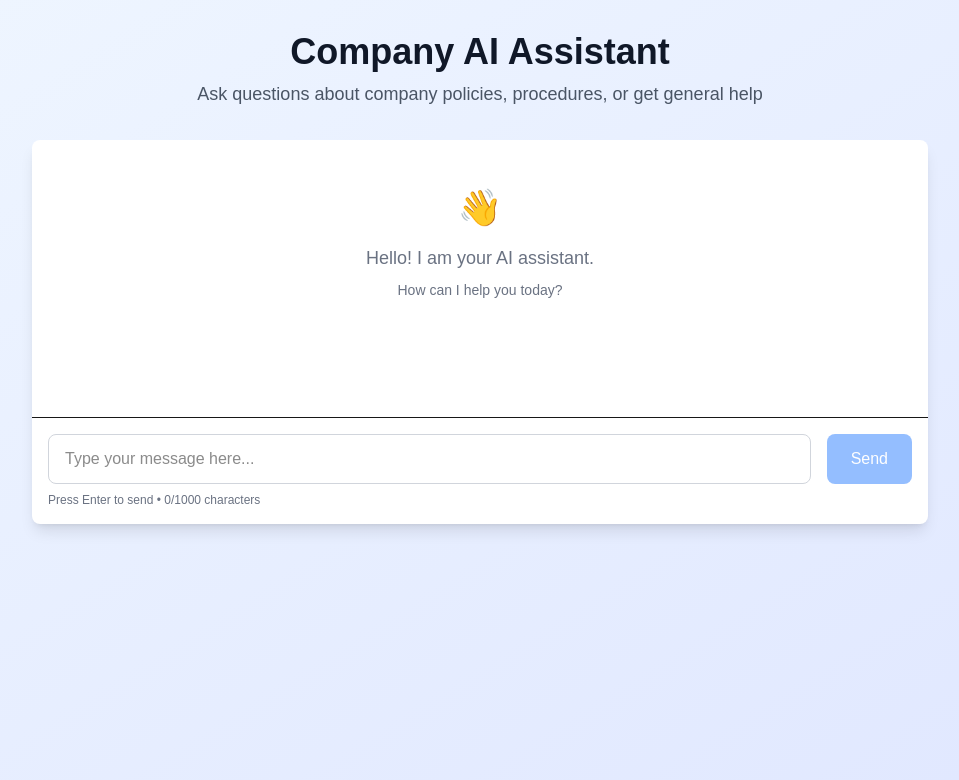
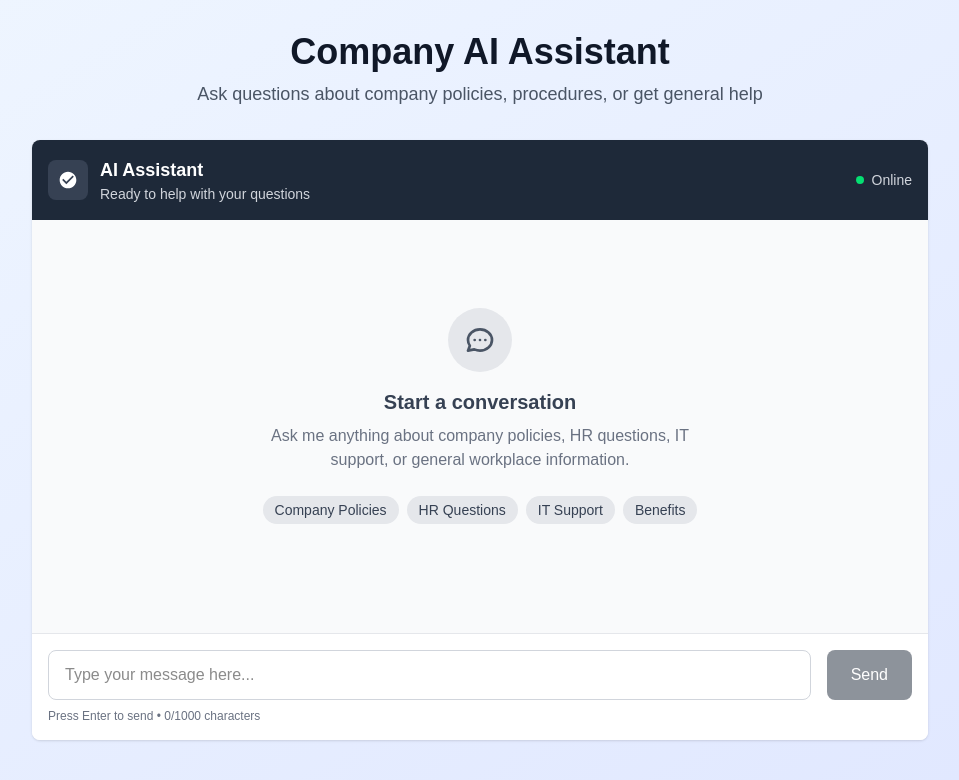
Before and after one commit to skylarnlea/AI-chatbot, a Next.js app: page / in a window 1280 px wide. Shown: the top 780 px of the page, without its empty margins (160-1119 px from the left). Built offline with nearby package versions, Linux system fonts and the light colour scheme.

Commit message:
updated chatbot interface css

```diff
--- a/src/components/ChatInterface.tsx
+++ b/src/components/ChatInterface.tsx
@@ -97,14 +97,47 @@ export default function ChatInterface() {
       </div>
 
       {/* Chat Container */}
-      <div className="bg-white rounded-lg shadow-lg h-96 flex flex-col">
+      <div className="bg-white rounded-lg shadow-sm h-[600px] flex flex-col">
+        {/* Chat Header */}
+        <div className="bg-gray-800 text-white p-4 rounded-t-lg">
+          <div className="flex items-center justify-between">
+            <div className="flex items-center">
+              <div className="w-10 h-10 bg-gray-700 rounded-lg flex items-center justify-center mr-3">
+                <svg className="w-5 h-5" fill="currentColor" viewBox="0 0 24 24">
+                  <path d="M12 2C6.48 2 2 6.48 2 12s4.48 10 10 10 10-4.48 10-10S17.52 2 12 2zm-2 15l-5-5 1.41-1.41L10 14.17l7.59-7.59L19 8l-9 9z"/>
+                </svg>
+              </div>
+              <div>
+                <h2 className="text-lg font-semibold">AI Assistant</h2>
+                <p className="text-gray-300 text-sm">Ready to help with your questions</p>
+              </div>
+            </div>
+            <div className="flex items-center space-x-2">
+              <div className="w-2 h-2 bg-green-400 rounded-full"></div>
+              <span className="text-sm text-gray-300">Online</span>
+            </div>
+          </div>
+        </div>
+
         {/* Messages Area */}
-        <div className="flex-1 overflow-y-auto p-4 space-y-4">
+        <div className="flex-1 overflow-y-auto p-6 space-y-4 bg-gray-50">
           {messages.length === 0 ? (
-            <div className="text-center text-gray-500 mt-8">
-              <div className="text-4xl mb-4">👋</div>
-              <p className="text-lg">Hello! I am your AI assistant.</p>
-              <p className="text-sm mt-2">How can I help you today?</p>
+            <div className="text-center text-gray-500 mt-16">
+              <div className="w-16 h-16 bg-gray-200 rounded-full flex items-center justify-center mx-auto mb-4">
+                <svg className="w-8 h-8 text-gray-600" fill="none" stroke="currentColor" viewBox="0 0 24 24">
+                  <path strokeLinecap="round" strokeLinejoin="round" strokeWidth={2} d="M8 12h.01M12 12h.01M16 12h.01M21 12c0 4.418-4.03 8-9 8a9.863 9.863 0 01-4.255-.949L3 20l1.395-3.72C3.512 15.042 3 13.574 3 12c0-4.418 4.03-8 9-8s9 3.582 9 8z" />
+                </svg>
+              </div>
+              <h3 className="text-xl font-semibold text-gray-700 mb-2">Start a conversation</h3>
+              <p className="text-gray-500 mb-6 max-w-md mx-auto">
+                Ask me anything about company policies, HR questions, IT support, or general workplace information.
+              </p>
+              <div className="flex flex-wrap justify-center gap-2 max-w-lg mx-auto">
+                <span className="px-3 py-1 bg-gray-200 text-gray-700 rounded-full text-sm">Company Policies</span>
+                <span className="px-3 py-1 bg-gray-200 text-gray-700 rounded-full text-sm">HR Questions</span>
+                <span className="px-3 py-1 bg-gray-200 text-gray-700 rounded-full text-sm">IT Support</span>
+                <span className="px-3 py-1 bg-gray-200 text-gray-700 rounded-full text-sm">Benefits</span>
+              </div>
             </div>
           ) : (
             messages.map((message) => (
@@ -112,27 +145,56 @@ export default function ChatInterface() {
                 key={message.id}
                 className={`flex ${message.type === 'user' ? 'justify-end' : 'justify-start'}`}
               >
+                <div className={`flex items-start space-x-3 max-w-2xl ${message.type === 'user' ? 'flex-row-reverse space-x-reverse' : ''}`}>
+                  {/* Avatar */}
+                  <div className={`w-8 h-8 rounded-full flex items-center justify-center flex-shrink-0 ${
+                    message.type === 'user'
+                      ? 'bg-gray-800 text-white'
+                      : 'bg-gray-200 text-gray-600'
+                  }`}>
+                    {message.type === 'user' ? (
+                      <svg className="w-4 h-4" fill="currentColor" viewBox="0 0 24 24">
+                        <path d="M12 12c2.21 0 4-1.79 4-4s-1.79-4-4-4-4 1.79-4 4 1.79 4 4 4zm0 2c-2.67 0-8 1.34-8 4v2h16v-2c0-2.66-5.33-4-8-4z"/>
+                      </svg>
+                    ) : (
+                      <svg className="w-4 h-4" fill="currentColor" viewBox="0 0 24 24">
+                        <path d="M12 2C6.48 2 2 6.48 2 12s4.48 10 10 10 10-4.48 10-10S17.52 2 12 2zm-2 15l-5-5 1.41-1.41L10 14.17l7.59-7.59L19 8l-9 9z"/>
+                      </svg>
+                    )}
+                  </div>
+
+                  {/* Message Bubble */}
                   <div
-                  className={`max-w-xs lg:max-w-md px-4 py-3 rounded-lg ${
+                    className={`px-4 py-3 rounded-lg ${
                       message.type === 'user'
-                      ? 'bg-blue-500 text-white'
-                      : 'bg-gray-100 text-gray-900'
+                        ? 'bg-gray-800 text-white'
+                        : 'bg-white border border-gray-200 text-gray-900 shadow-sm'
                     }`}
                   >
-                  <p className="text-sm whitespace-pre-wrap">{message.content}</p>
-                  <p className="text-xs mt-1 opacity-70">
+                    <p className="text-sm whitespace-pre-wrap leading-relaxed">{message.content}</p>
+                    <p className={`text-xs mt-2 ${
+                      message.type === 'user' ? 'text-gray-300' : 'text-gray-500'
+                    }`}>
                       {formatTime(message.timestamp)}
                     </p>
+                  </div>
                 </div>
               </div>
             ))
           )}
           {isLoading && (
             <div className="flex justify-start">
-              <div className="bg-gray-100 text-gray-900 px-4 py-3 rounded-lg">
+              <div className="flex items-start space-x-3 max-w-2xl">
+                <div className="w-8 h-8 rounded-full bg-gray-200 text-gray-600 flex items-center justify-center flex-shrink-0">
+                  <svg className="w-4 h-4" fill="currentColor" viewBox="0 0 24 24">
+                    <path d="M12 2C6.48 2 2 6.48 2 12s4.48 10 10 10 10-4.48 10-10S17.52 2 12 2zm-2 15l-5-5 1.41-1.41L10 14.17l7.59-7.59L19 8l-9 9z"/>
+                  </svg>
+                </div>
+                <div className="bg-white border border-gray-200 text-gray-900 px-4 py-3 rounded-lg shadow-sm">
                   <div className="flex items-center space-x-2">
-                  <div className="animate-spin rounded-full h-4 w-4 border-b-2 border-blue-500"></div>
+                    <div className="animate-spin rounded-full h-4 w-4 border-b-2 border-gray-800"></div>
                     <span className="text-sm">Thinking...</span>
+                  </div>
                 </div>
               </div>
             </div>
@@ -141,21 +203,21 @@ export default function ChatInterface() {
         </div>
 
         {/* Input Area */}
-        <div className="border-t p-4">
+        <div className="border-t border-gray-200 p-4 bg-white rounded-b-lg">
           <form onSubmit={sendMessage} className="flex space-x-4">
             <input
               type="text"
               value={input}
               onChange={(e) => setInput(e.target.value)}
               placeholder="Type your message here..."
-              className="flex-1 px-4 py-3 border border-gray-300 rounded-lg focus:outline-none focus:ring-2 focus:ring-blue-500 focus:border-transparent"
+              className="flex-1 px-4 py-3 border border-gray-300 rounded-lg focus:outline-none focus:ring-2 focus:ring-gray-800 focus:border-transparent"
               disabled={isLoading}
               maxLength={1000}
             />
             <button
               type="submit"
               disabled={isLoading || !input.trim()}
-              className="px-6 py-3 bg-blue-500 text-white rounded-lg hover:bg-blue-600 disabled:opacity-50 disabled:cursor-not-allowed transition-colors"
+              className="px-6 py-3 bg-gray-800 text-white rounded-lg hover:bg-gray-700 disabled:opacity-50 disabled:cursor-not-allowed transition-colors"
             >
               {isLoading ? 'Sending...' : 'Send'}
             </button>
```
Lines whose indentation alone changed are shown as unchanged.
